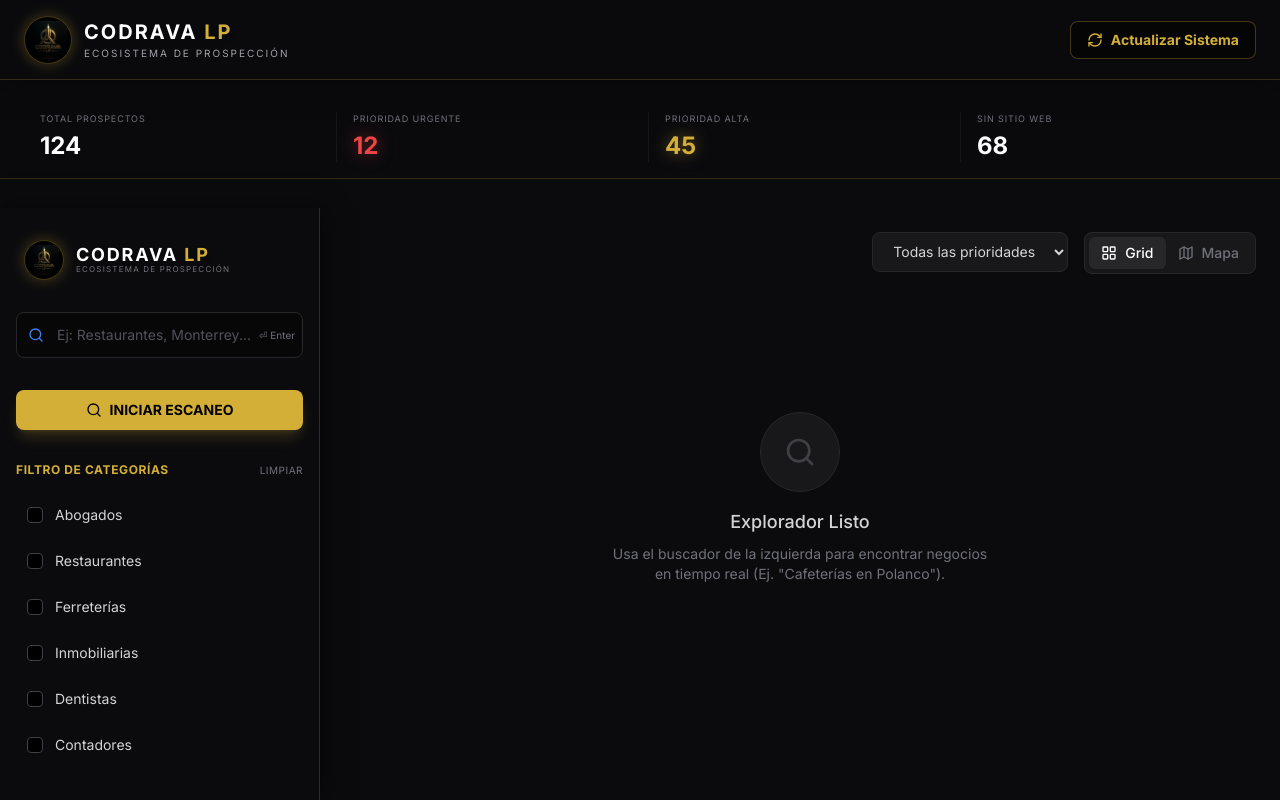
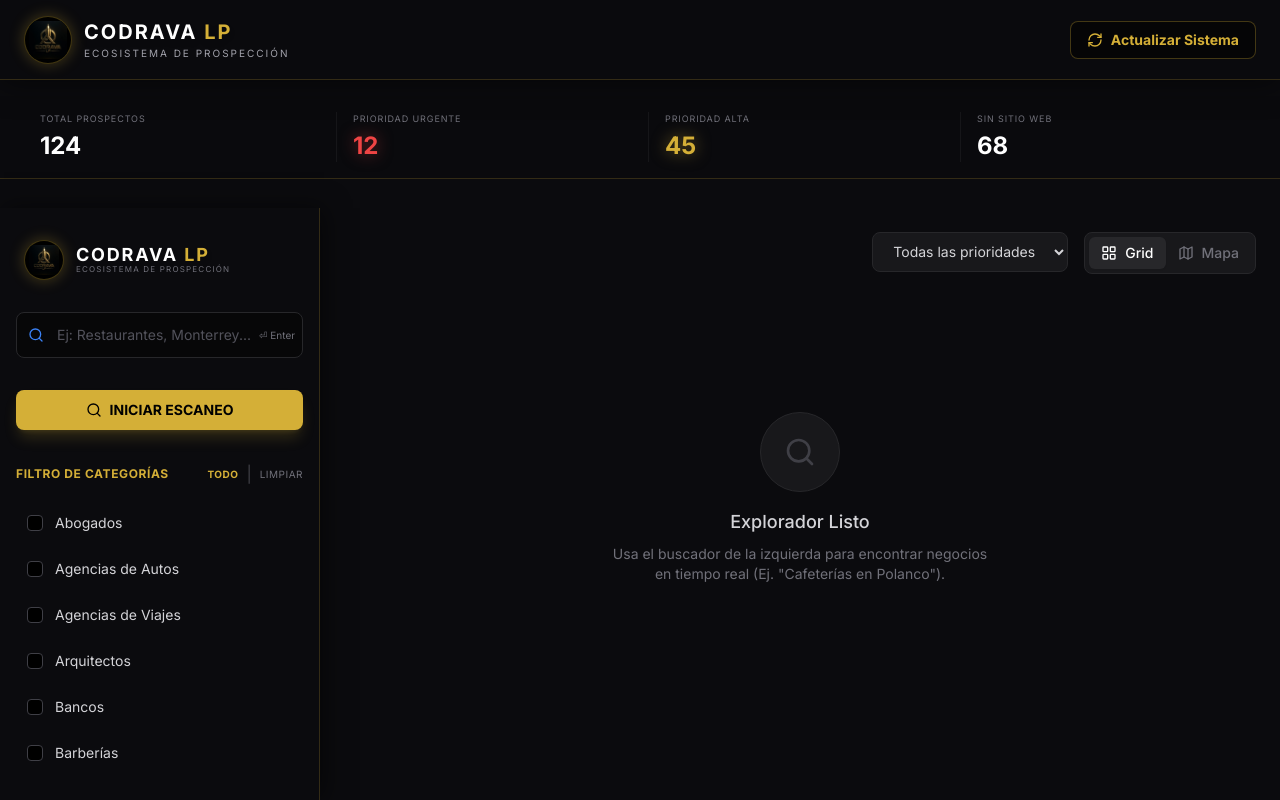
Before and after one commit to Jandomen/servicios_codrava_lp, a Next.js app: page / in a window 1280 px wide. Built offline with nearby package versions, Linux system fonts and the light colour scheme.

Commit message:
Fix: filtros

```diff
--- a/app/api/places/search/route.ts
+++ b/app/api/places/search/route.ts
@@ -162,22 +162,62 @@ const CATEGORY_MAP: Record<string, string> = {
 function formatCategory(type: string): string {
     const t = type.toLowerCase();
 
-    // Broad Matching Logic (Keywords)
-    if (t.includes("restaurant") || t.includes("cafe") || t.includes("food") || t.includes("bar") || t.includes("bakery") || t.includes("meal")) return "Restaurantes";
+    // Salud
+    if (t.includes("dentist") || t.includes("orthodont")) return "Dentistas";
+    if (t.includes("doctor") || t.includes("practitioner") || t.includes("physician")) return "Médicos";
+    if (t.includes("clinic") || t.includes("hospital") || t.includes("medical")) return "Clínicas";
+    if (t.includes("pharmacy") || t.includes("drugstore")) return "Farmacias";
+    if (t.includes("veterinary") || t.includes("vet")) return "Veterinarios";
+    if (t.includes("psychologist") || t.includes("mental")) return "Psicólogos";
+
+    // Gastronomía
+    if (t.includes("restaurant") || t.includes("food")) return "Restaurantes";
+    if (t.includes("cafe") || t.includes("coffee")) return "Cafeterías";
+    if (t.includes("bakery")) return "Panaderías";
+    if (t.includes("bar") || t.includes("liquor") || t.includes("pub") || t.includes("night")) return "Bares";
+    if (t.includes("meal_delivery") || t.includes("meal_takeaway")) return "Comida Rápida";
+
+    // Legal & Financiero
     if (t.includes("lawyer") || t.includes("attorney") || t.includes("legal")) return "Abogados";
-    if (t.includes("hardware") || t.includes("tool") || t.includes("construction")) return "Ferreterías";
-    if (t.includes("real_estate") || t.includes("realty") || t.includes("agency")) return "Inmobiliarias";
-    if (t.includes("dentist") || t.includes("dental") || t.includes("orthodont")) return "Dentistas";
-    if (t.includes("account") || t.includes("tax") || t.includes("finance") || t.includes("bank")) return "Contadores";
-    if (t.includes("gym") || t.includes("fitness") || t.includes("workout") || t.includes("sport") || t.includes("crossfit")) return "Gimnasios";
-    if (t.includes("repair") || t.includes("auto") || t.includes("mechanic") || t.includes("garage")) return "Talleres";
-    if (t.includes("hotel") || t.includes("motel") || t.includes("lodging") || t.includes("resort")) return "Hoteles";
-    if (t.includes("salon") || t.includes("hair") || t.includes("beauty") || t.includes("spa") || t.includes("barber")) return "Salones de Belleza";
+    if (t.includes("accounting") || t.includes("finance") || t.includes("tax")) return "Contadores";
+    if (t.includes("insur")) return "Seguros";
+    if (t.includes("notary")) return "Notarías";
+    if (t.includes("bank") || t.includes("atm")) return "Bancos";
 
-    // Fallback: Format English nicely if no match
-    return t
-        .replace(/_/g, " ")
-        .replace(/\b\w/g, (c) => c.toUpperCase());
+    // Hogar & Construcción
+    if (t.includes("hardware")) return "Ferreterías";
+    if (t.includes("plumber")) return "Plomeros";
+    if (t.includes("electrician")) return "Electricistas";
+    if (t.includes("carpenter") || t.includes("furniture")) return "Mueblerías";
+    if (t.includes("architect")) return "Arquitectos";
+    if (t.includes("painter") || t.includes("decor")) return "Decoración";
+
+    // Educación
+    if (t.includes("school") || t.includes("education")) return "Escuelas";
+    if (t.includes("university") || t.includes("college")) return "Universidades";
+    if (t.includes("language")) return "Cursos de Idiomas";
+
+    // Automotriz
+    if (t.includes("car_repair") || t.includes("mechanic")) return "Talleres Mecánicos";
+    if (t.includes("car_dealer")) return "Agencias de Autos";
+    if (t.includes("car_wash")) return "Lavado de Autos";
+
+    // Belleza
+    if (t.includes("hair") || t.includes("salon") || t.includes("barber")) return "Salones de Belleza";
+    if (t.includes("spa") || t.includes("massage")) return "Spas";
+    if (t.includes("gym") || t.includes("fitness") || t.includes("yoga")) return "Gimnasios";
+
+    // Tecnología
+    if (t.includes("electronics")) return "Electrónica";
+    if (t.includes("web") || t.includes("software") || t.includes("computer")) return "Desarrollo Web";
+
+    // Inmobiliaria & Turismo
+    if (t.includes("real_estate") || t.includes("agency")) return "Inmobiliarias";
+    if (t.includes("hotel") || t.includes("lodging")) return "Hoteles";
+    if (t.includes("travel")) return "Agencias de Viajes";
+
+    // Fallback: Clean string
+    return t.replace(/_/g, " ").replace(/\b\w/g, c => c.toUpperCase());
 }
 
 function calculatePriority(rating: number, reviews: number) {
--- a/components/Sidebar.tsx
+++ b/components/Sidebar.tsx
@@ -4,18 +4,27 @@ import { useState } from "react";
 import { Search, CheckSquare, Sparkles, X } from "lucide-react";
 import { cn } from "@/lib/utils";
 
-const CATEGORIES = [
-    "Abogados",
-    "Restaurantes",
-    "Ferreterías",
-    "Inmobiliarias",
-    "Dentistas",
-    "Contadores",
-    "Gimnasios",
-    "Talleres",
-    "Hoteles",
-    "Salones de Belleza",
-];
+export const CATEGORIES = [
+    // ... (This lines will be matched by context, I just need to add export)
+    // Salud & Bienestar
+    "Médicos", "Clínicas", "Dentistas", "Psicólogos", "Nutriólogos", "Veterinarios", "Farmacias", "Laboratorios",
+    // Gastronomía
+    "Restaurantes", "Cafeterías", "Bares", "Panaderías", "Pastelerías", "Catering", "Comida Rápida",
+    // Legal & Financiero
+    "Abogados", "Contadores", "Notarías", "Seguros", "Consultorías", "Bancos",
+    // Hogar & Construcción
+    "Ferreterías", "Arquitectos", "Mueblerías", "Plomeros", "Electricistas", "Decoración", "Jardinería",
+    // Educación
+    "Escuelas", "Colegios", "Universidades", "Cursos de Idiomas", "Guarderías",
+    // Automotriz
+    "Talleres Mecánicos", "Refaccionarias", "Lavado de Autos", "Agencias de Autos",
+    // Belleza
+    "Salones de Belleza", "Barberías", "Spas", "Gimnasios", "Yoga",
+    // Tecnología & Servicios
+    "Marketing", "Desarrollo Web", "Electrónica", "Reparación Celulares", "Imprentas",
+    // Inmobiliaria & Turismo
+    "Inmobiliarias", "Hoteles", "Agencias de Viajes"
+].sort();
 
 export function Sidebar({
     selectedCategories = [],
@@ -26,6 +35,7 @@ export function Sidebar({
     isGoogleMode,
     isOpen = false,
     onClose = () => { },
+    onSelectAll, // New prop
 }: {
     selectedCategories?: string[];
     onCategoryChange?: (category: string) => void;
@@ -35,6 +45,7 @@ export function Sidebar({
     isGoogleMode?: boolean;
     isOpen?: boolean;
     onClose?: () => void;
+    onSelectAll?: () => void;
 }) {
     const [localSearch, localSetSearch] = useState("");
 
@@ -47,6 +58,21 @@ export function Sidebar({
     const handleKeyDown = (e: React.KeyboardEvent) => {
         if (e.key === 'Enter' && onTriggerGoogleSearch) {
             onTriggerGoogleSearch(localSearch);
+            onClose?.();
+        }
+    };
+
+    const handleCategoryClick = (cat: string) => {
+        // 1. Toggle Selection
+        onCategoryChange(cat);
+
+        // 2. Auto-Search in Google Mode (if selecting, not deselecting)
+        // We assume if it's not currently selected, we are selecting it.
+        const isSelecting = !selectedCategories.includes(cat);
+        if (isGoogleMode && onTriggerGoogleSearch && isSelecting) {
+            onTriggerGoogleSearch(cat); // "Búsqueda en automático"
+            // Optional: Close sidebar on mobile to show results immediately?
+            // onClose?.();
         }
     };
 
@@ -126,7 +152,14 @@ export function Sidebar({
                             <label className="text-xs font-bold uppercase tracking-wider text-[#D4AF37]">
                                 Filtro de Categorías
                             </label>
-                            <div className="flex gap-3">
+                            <div className="flex gap-2">
+                                <button
+                                    onClick={onSelectAll}
+                                    className="text-[10px] text-[#D4AF37] hover:text-white transition-colors uppercase tracking-wider font-bold"
+                                >
+                                    Todo
+                                </button>
+                                <span className="text-zinc-700">|</span>
                                 <button
                                     onClick={onClear}
                                     className="text-[10px] text-zinc-500 hover:text-white transition-colors uppercase tracking-wider"
@@ -146,7 +179,7 @@ export function Sidebar({
                                         <input
                                             type="checkbox"
                                             checked={selectedCategories.includes(cat)}
-                                            onChange={() => onCategoryChange(cat)}
+                                            onChange={() => handleCategoryClick(cat)}
                                             className="peer absolute h-4 w-4 cursor-pointer opacity-0"
                                         />
                                         <CheckSquare className="hidden h-3 w-3 text-[#D4AF37] peer-checked:block drop-shadow-[0_0_5px_rgba(212,175,55,1)]" />
```
